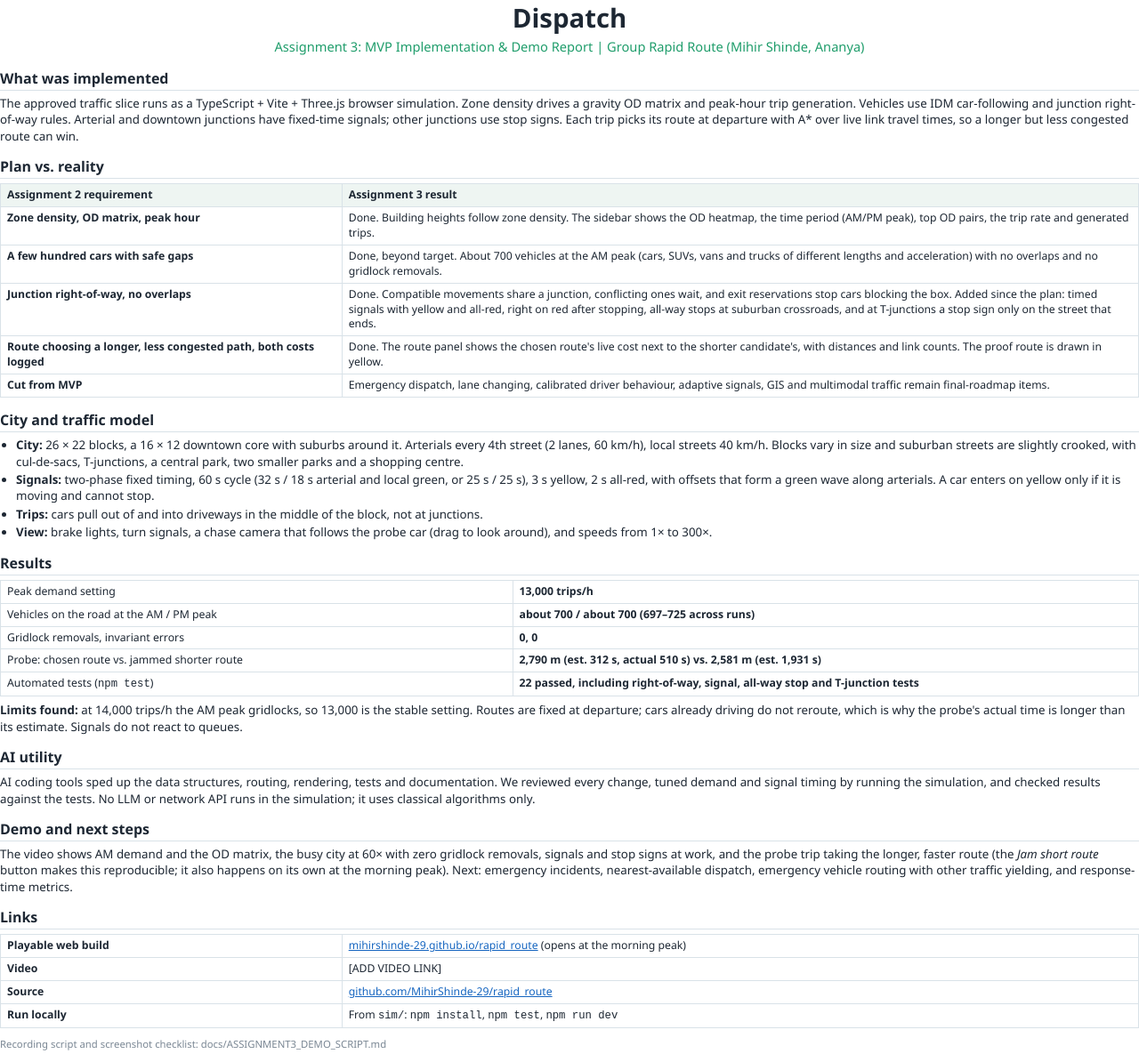
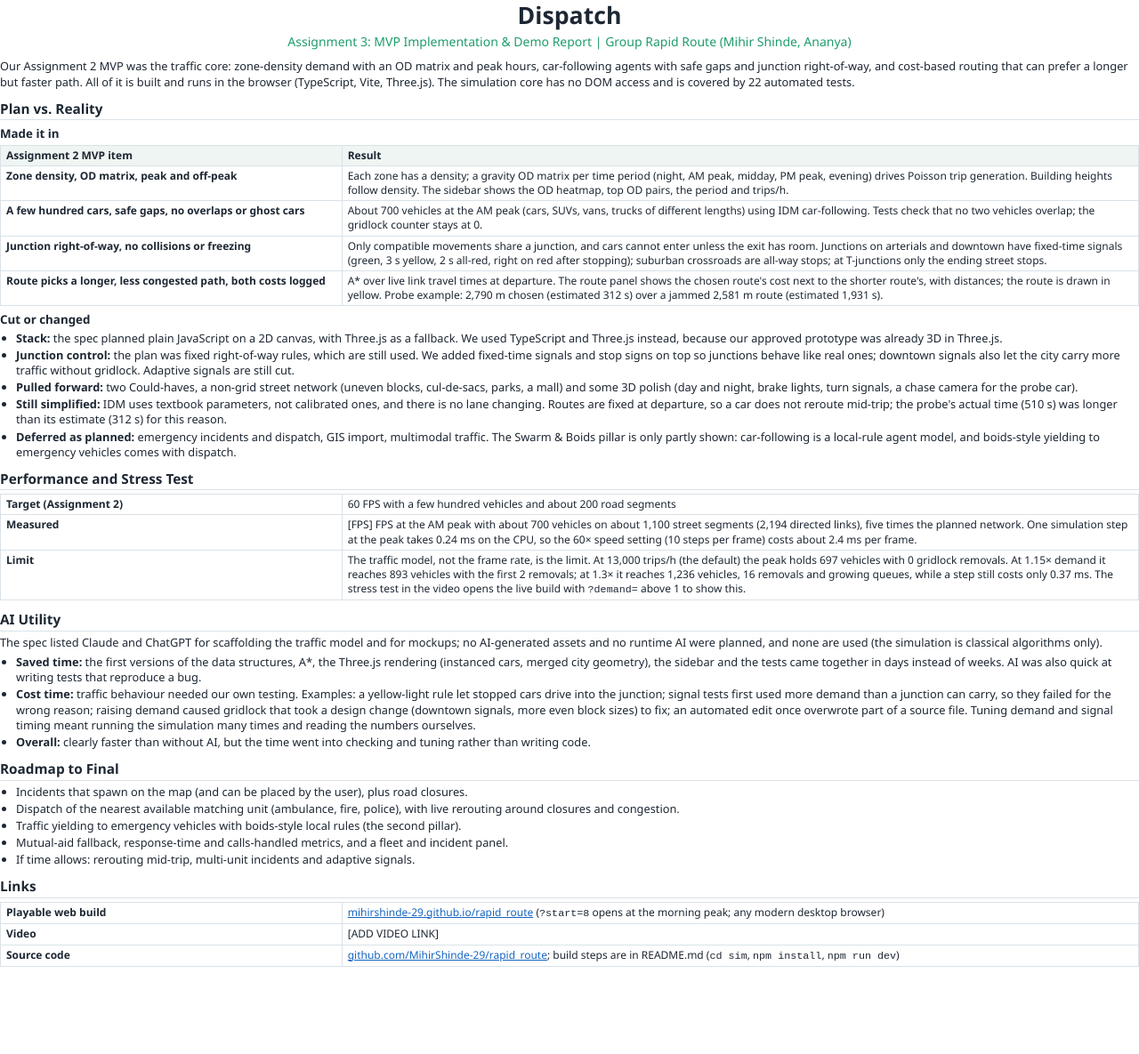
Before and after one commit to MihirShinde-29/rapid_route, a plain HTML site: page docs/assignment3_report.html in a window 1280 px wide. Shown: the whole page at 89% size. After the commit the page ends 1092 px from the top, so only its background shows below. Drawn offline with Linux system fonts and the light colour scheme.

Commit message:
Add a demand setting for stress tests and revise the report to the brief

```diff
--- a/docs/assignment3_report.html
+++ b/docs/assignment3_report.html
@@ -4,72 +4,76 @@
 <meta charset="utf-8">
 <title>Dispatch Assignment 3 Report</title>
 <style>
-  @page { size: Letter; margin: 0.6in 0.7in; }
-  body { font-family: "Segoe UI", Arial, sans-serif; font-size: 10pt; line-height: 1.38; color: #1d2733; margin: 0; }
-  h1 { font-size: 22pt; text-align: center; margin: 0 0 2px; color: #1d2733; }
-  .sub { color: #1f9d6b; text-align: center; font-size: 11pt; margin: 0 0 14px; }
-  h2 { font-size: 12pt; margin: 14px 0 5px; color: #1d2733; border-bottom: 1px solid #d9e2e8; padding-bottom: 2px; }
-  p { margin: 0 0 6px; }
-  ul { margin: 0 0 6px; padding-left: 18px; }
+  @page { size: Letter; margin: 0.55in 0.65in; }
+  body { font-family: "Segoe UI", Arial, sans-serif; font-size: 9.6pt; line-height: 1.34; color: #1d2733; margin: 0; }
+  h1 { font-size: 20pt; text-align: center; margin: 0 0 2px; }
+  .sub { color: #1f9d6b; text-align: center; font-size: 10.5pt; margin: 0 0 10px; }
+  h2 { font-size: 11.5pt; margin: 11px 0 4px; border-bottom: 1px solid #d9e2e8; padding-bottom: 2px; }
+  h3 { font-size: 10pt; margin: 7px 0 3px; }
+  p { margin: 0 0 5px; }
+  ul { margin: 0 0 5px; padding-left: 18px; }
   li { margin: 0 0 2px; }
-  table { width: 100%; border-collapse: collapse; margin: 4px 0 6px; font-size: 9.2pt; }
-  th, td { border: 1px solid #d9e2e8; padding: 4px 7px; text-align: left; vertical-align: top; }
+  table { width: 100%; border-collapse: collapse; margin: 3px 0 5px; font-size: 9pt; }
+  th, td { border: 1px solid #d9e2e8; padding: 3px 6px; text-align: left; vertical-align: top; }
   th { background: #eef5f2; }
   td:first-child { width: 30%; font-weight: 600; }
-  .num td:first-child { width: 45%; font-weight: 400; }
-  .num td:last-child { font-weight: 600; }
   a { color: #1565c0; }
-  .foot { color: #7a8794; font-size: 8.5pt; margin-top: 10px; }
+  code { font-size: 8.8pt; }
 </style>
 </head>
 <body>
 <h1>Dispatch</h1>
 <p class="sub">Assignment 3: MVP Implementation &amp; Demo Report | Group Rapid Route (Mihir Shinde, Ananya)</p>
 
-<h2>What was implemented</h2>
-<p>The approved traffic slice runs as a TypeScript + Vite + Three.js browser simulation. Zone density drives a gravity OD matrix and peak-hour trip generation. Vehicles use IDM car-following and junction right-of-way rules. Arterial and downtown junctions have fixed-time signals; other junctions use stop signs. Each trip picks its route at departure with A* over live link travel times, so a longer but less congested route can win.</p>
+<p>Our Assignment 2 MVP was the traffic core: zone-density demand with an OD matrix and peak hours, car-following agents with safe gaps and junction right-of-way, and cost-based routing that can prefer a longer but faster path. All of it is built and runs in the browser (TypeScript, Vite, Three.js). The simulation core has no DOM access and is covered by 22 automated tests.</p>
 
-<h2>Plan vs. reality</h2>
+<h2>Plan vs. Reality</h2>
+<h3>Made it in</h3>
 <table>
-  <tr><th>Assignment 2 requirement</th><th>Assignment 3 result</th></tr>
-  <tr><td>Zone density, OD matrix, peak hour</td><td>Done. Building heights follow zone density. The sidebar shows the OD heatmap, the time period (AM/PM peak), top OD pairs, the trip rate and generated trips.</td></tr>
-  <tr><td>A few hundred cars with safe gaps</td><td>Done, beyond target. About 700 vehicles at the AM peak (cars, SUVs, vans and trucks of different lengths and acceleration) with no overlaps and no gridlock removals.</td></tr>
-  <tr><td>Junction right-of-way, no overlaps</td><td>Done. Compatible movements share a junction, conflicting ones wait, and exit reservations stop cars blocking the box. Added since the plan: timed signals with yellow and all-red, right on red after stopping, all-way stops at suburban crossroads, and at T-junctions a stop sign only on the street that ends.</td></tr>
-  <tr><td>Route choosing a longer, less congested path, both costs logged</td><td>Done. The route panel shows the chosen route's live cost next to the shorter candidate's, with distances and link counts. The proof route is drawn in yellow.</td></tr>
-  <tr><td>Cut from MVP</td><td>Emergency dispatch, lane changing, calibrated driver behaviour, adaptive signals, GIS and multimodal traffic remain final-roadmap items.</td></tr>
+  <tr><th>Assignment 2 MVP item</th><th>Result</th></tr>
+  <tr><td>Zone density, OD matrix, peak and off-peak</td><td>Each zone has a density; a gravity OD matrix per time period (night, AM peak, midday, PM peak, evening) drives Poisson trip generation. Building heights follow density. The sidebar shows the OD heatmap, top OD pairs, the period and trips/h.</td></tr>
+  <tr><td>A few hundred cars, safe gaps, no overlaps or ghost cars</td><td>About 700 vehicles at the AM peak (cars, SUVs, vans, trucks of different lengths) using IDM car-following. Tests check that no two vehicles overlap; the gridlock counter stays at 0.</td></tr>
+  <tr><td>Junction right-of-way, no collisions or freezing</td><td>Only compatible movements share a junction, and cars cannot enter unless the exit has room. Junctions on arterials and downtown have fixed-time signals (green, 3 s yellow, 2 s all-red, right on red after stopping); suburban crossroads are all-way stops; at T-junctions only the ending street stops.</td></tr>
+  <tr><td>Route picks a longer, less congested path, both costs logged</td><td>A* over live link travel times at departure. The route panel shows the chosen route's cost next to the shorter route's, with distances; the route is drawn in yellow. Probe example: 2,790 m chosen (estimated 312 s) over a jammed 2,581 m route (estimated 1,931 s).</td></tr>
+</table>
+<h3>Cut or changed</h3>
+<ul>
+  <li><b>Stack:</b> the spec planned plain JavaScript on a 2D canvas, with Three.js as a fallback. We used TypeScript and Three.js instead, because our approved prototype was already 3D in Three.js.</li>
+  <li><b>Junction control:</b> the plan was fixed right-of-way rules, which are still used. We added fixed-time signals and stop signs on top so junctions behave like real ones; downtown signals also let the city carry more traffic without gridlock. Adaptive signals are still cut.</li>
+  <li><b>Pulled forward:</b> two Could-haves, a non-grid street network (uneven blocks, cul-de-sacs, parks, a mall) and some 3D polish (day and night, brake lights, turn signals, a chase camera for the probe car).</li>
+  <li><b>Still simplified:</b> IDM uses textbook parameters, not calibrated ones, and there is no lane changing. Routes are fixed at departure, so a car does not reroute mid-trip; the probe's actual time (510 s) was longer than its estimate (312 s) for this reason.</li>
+  <li><b>Deferred as planned:</b> emergency incidents and dispatch, GIS import, multimodal traffic. The Swarm &amp; Boids pillar is only partly shown: car-following is a local-rule agent model, and boids-style yielding to emergency vehicles comes with dispatch.</li>
+</ul>
+
+<h2>Performance and Stress Test</h2>
+<table>
+  <tr><td>Target (Assignment 2)</td><td>60 FPS with a few hundred vehicles and about 200 road segments</td></tr>
+  <tr><td>Measured</td><td>[FPS] FPS at the AM peak with about 700 vehicles on about 1,100 street segments (2,194 directed links), five times the planned network. One simulation step at the peak takes 0.24 ms on the CPU, so the 60× speed setting (10 steps per frame) costs about 2.4 ms per frame.</td></tr>
+  <tr><td>Limit</td><td>The traffic model, not the frame rate, is the limit. At 13,000 trips/h (the default) the peak holds 697 vehicles with 0 gridlock removals. At 1.15× demand it reaches 893 vehicles with the first 2 removals; at 1.3× it reaches 1,236 vehicles, 16 removals and growing queues, while a step still costs only 0.37 ms. The stress test in the video opens the live build with <code>?demand=</code> above 1 to show this.</td></tr>
 </table>
 
-<h2>City and traffic model</h2>
+<h2>AI Utility</h2>
+<p>The spec listed Claude and ChatGPT for scaffolding the traffic model and for mockups; no AI-generated assets and no runtime AI were planned, and none are used (the simulation is classical algorithms only).</p>
 <ul>
-  <li><b>City:</b> 26 × 22 blocks, a 16 × 12 downtown core with suburbs around it. Arterials every 4th street (2 lanes, 60 km/h), local streets 40 km/h. Blocks vary in size and suburban streets are slightly crooked, with cul-de-sacs, T-junctions, a central park, two smaller parks and a shopping centre.</li>
-  <li><b>Signals:</b> two-phase fixed timing, 60 s cycle (32 s / 18 s arterial and local green, or 25 s / 25 s), 3 s yellow, 2 s all-red, with offsets that form a green wave along arterials. A car enters on yellow only if it is moving and cannot stop.</li>
-  <li><b>Trips:</b> cars pull out of and into driveways in the middle of the block, not at junctions.</li>
-  <li><b>View:</b> brake lights, turn signals, a chase camera that follows the probe car (drag to look around), and speeds from 1× to 300×.</li>
+  <li><b>Saved time:</b> the first versions of the data structures, A*, the Three.js rendering (instanced cars, merged city geometry), the sidebar and the tests came together in days instead of weeks. AI was also quick at writing tests that reproduce a bug.</li>
+  <li><b>Cost time:</b> traffic behaviour needed our own testing. Examples: a yellow-light rule let stopped cars drive into the junction; signal tests first used more demand than a junction can carry, so they failed for the wrong reason; raising demand caused gridlock that took a design change (downtown signals, more even block sizes) to fix; an automated edit once overwrote part of a source file. Tuning demand and signal timing meant running the simulation many times and reading the numbers ourselves.</li>
+  <li><b>Overall:</b> clearly faster than without AI, but the time went into checking and tuning rather than writing code.</li>
 </ul>
 
-<h2>Results</h2>
-<table class="num">
-  <tr><td>Peak demand setting</td><td>13,000 trips/h</td></tr>
-  <tr><td>Vehicles on the road at the AM / PM peak</td><td>about 700 / about 700 (697–725 across runs)</td></tr>
-  <tr><td>Gridlock removals, invariant errors</td><td>0, 0</td></tr>
-  <tr><td>Probe: chosen route vs. jammed shorter route</td><td>2,790 m (est. 312 s, actual 510 s) vs. 2,581 m (est. 1,931 s)</td></tr>
-  <tr><td>Automated tests (<code>npm test</code>)</td><td>22 passed, including right-of-way, signal, all-way stop and T-junction tests</td></tr>
-</table>
-<p><b>Limits found:</b> at 14,000 trips/h the AM peak gridlocks, so 13,000 is the stable setting. Routes are fixed at departure; cars already driving do not reroute, which is why the probe's actual time is longer than its estimate. Signals do not react to queues.</p>
-
-<h2>AI utility</h2>
-<p>AI coding tools sped up the data structures, routing, rendering, tests and documentation. We reviewed every change, tuned demand and signal timing by running the simulation, and checked results against the tests. No LLM or network API runs in the simulation; it uses classical algorithms only.</p>
-
-<h2>Demo and next steps</h2>
-<p>The video shows AM demand and the OD matrix, the busy city at 60× with zero gridlock removals, signals and stop signs at work, and the probe trip taking the longer, faster route (the <i>Jam short route</i> button makes this reproducible; it also happens on its own at the morning peak). Next: emergency incidents, nearest-available dispatch, emergency vehicle routing with other traffic yielding, and response-time metrics.</p>
+<h2>Roadmap to Final</h2>
+<ul>
+  <li>Incidents that spawn on the map (and can be placed by the user), plus road closures.</li>
+  <li>Dispatch of the nearest available matching unit (ambulance, fire, police), with live rerouting around closures and congestion.</li>
+  <li>Traffic yielding to emergency vehicles with boids-style local rules (the second pillar).</li>
+  <li>Mutual-aid fallback, response-time and calls-handled metrics, and a fleet and incident panel.</li>
+  <li>If time allows: rerouting mid-trip, multi-unit incidents and adaptive signals.</li>
+</ul>
 
 <h2>Links</h2>
 <table>
-  <tr><td>Playable web build</td><td><a href="https://mihirshinde-29.github.io/rapid_route/?start=8">mihirshinde-29.github.io/rapid_route</a> (opens at the morning peak)</td></tr>
+  <tr><td>Playable web build</td><td><a href="https://mihirshinde-29.github.io/rapid_route/?start=8">mihirshinde-29.github.io/rapid_route</a> (<code>?start=8</code> opens at the morning peak; any modern desktop browser)</td></tr>
   <tr><td>Video</td><td>[ADD VIDEO LINK]</td></tr>
-  <tr><td>Source</td><td><a href="https://github.com/MihirShinde-29/rapid_route">github.com/MihirShinde-29/rapid_route</a></td></tr>
-  <tr><td>Run locally</td><td>From <code>sim/</code>: <code>npm install</code>, <code>npm test</code>, <code>npm run dev</code></td></tr>
+  <tr><td>Source code</td><td><a href="https://github.com/MihirShinde-29/rapid_route">github.com/MihirShinde-29/rapid_route</a>; build steps are in README.md (<code>cd sim</code>, <code>npm install</code>, <code>npm run dev</code>)</td></tr>
 </table>
-<p class="foot">Recording script and screenshot checklist: docs/ASSIGNMENT3_DEMO_SCRIPT.md</p>
 </body>
 </html>
```
Also changed, not shown: docs/ASSIGNMENT3_DEMO_SCRIPT.md (+9 -6 lines), sim/src/main.ts (+8 -1 lines), README.md, 1 other file.
